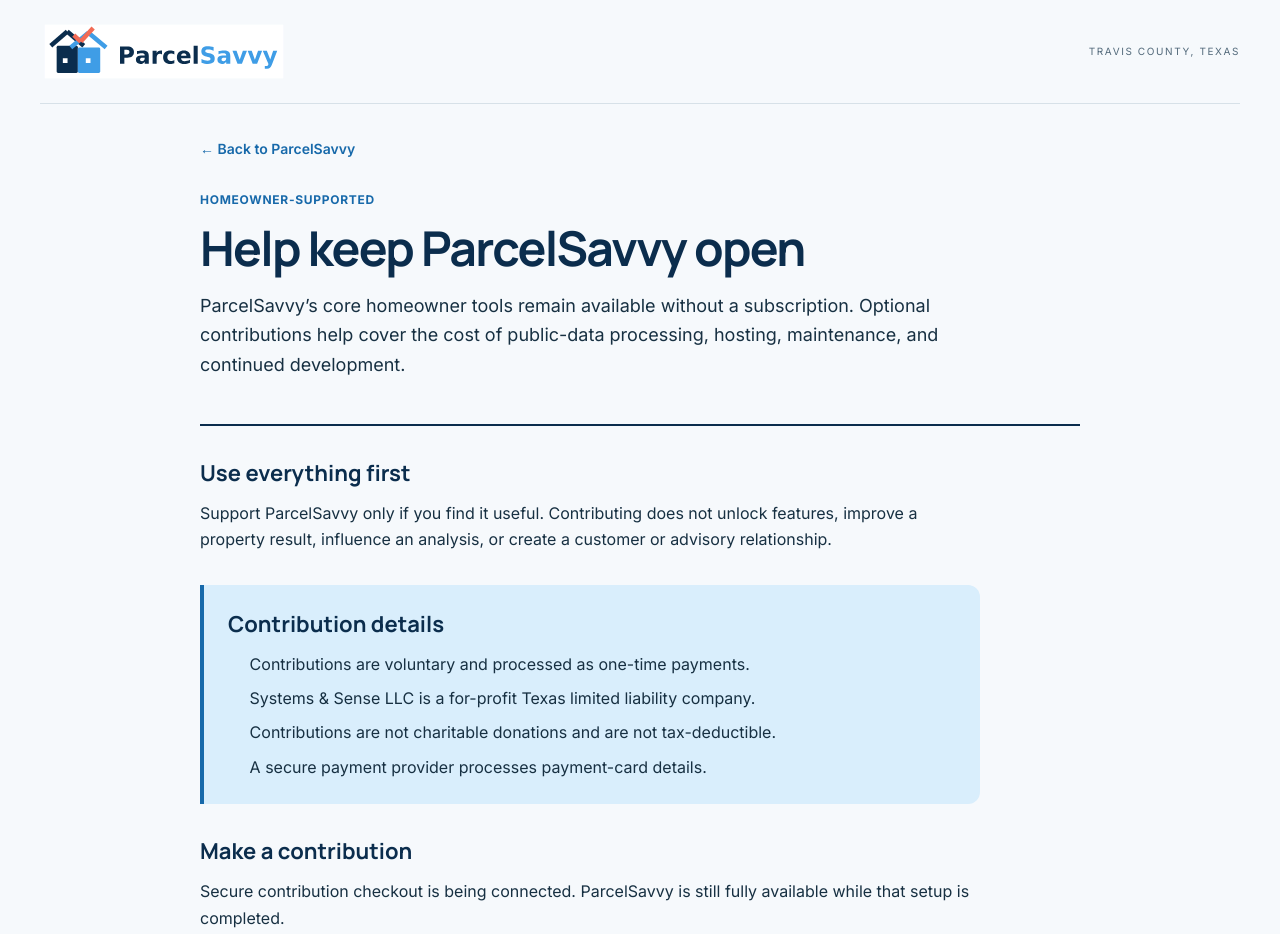
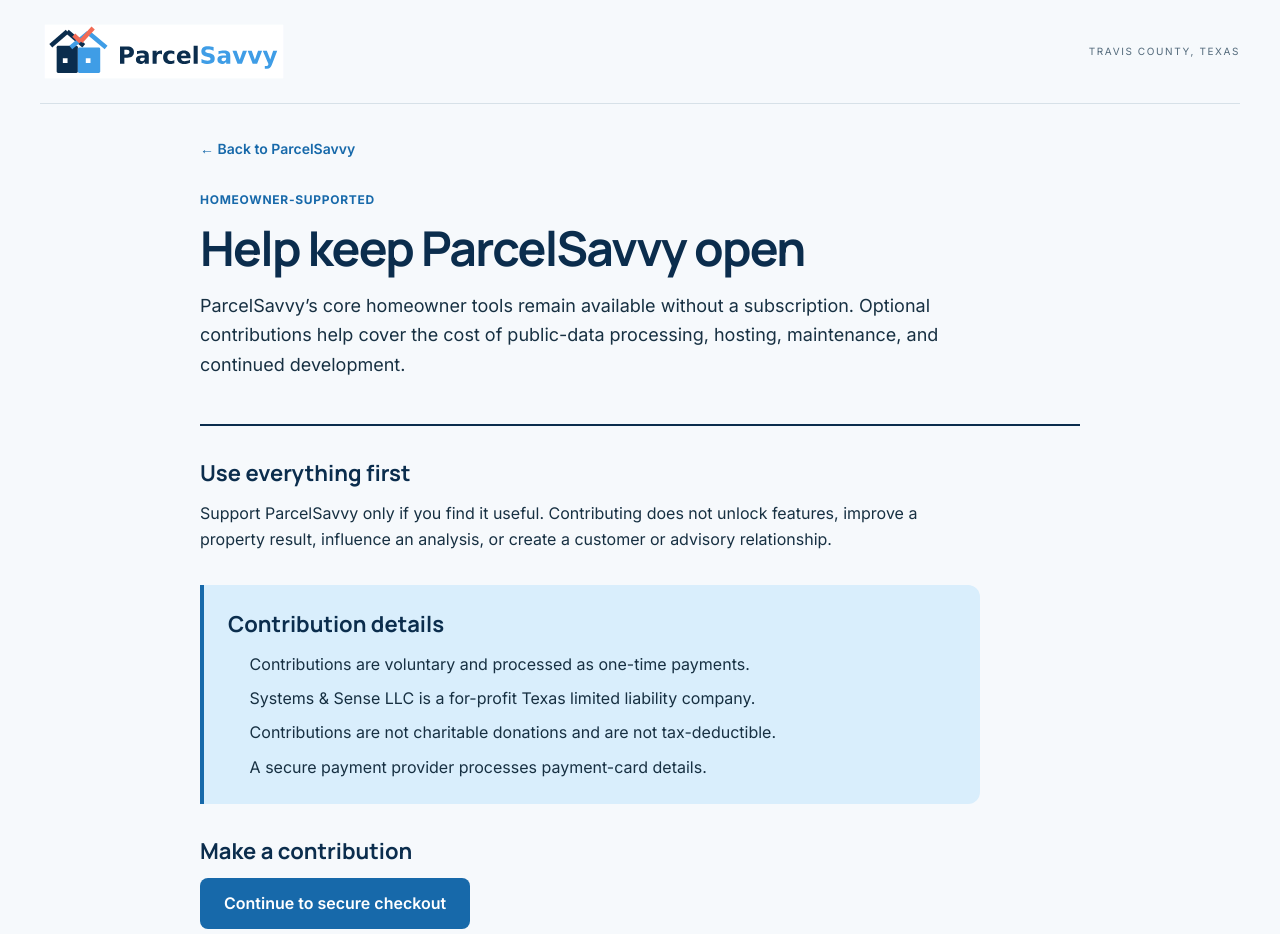
Before and after one commit to wlreich/PropertyTaxHelper, a Next.js app in the folder web/: page /support in a window 1280 px wide. Shown: the top 934 px of the page. Built offline with nearby package versions, Linux system fonts and the light colour scheme; no server answers.

Commit message:
Use live Stripe checkout on support page

```diff
--- a/web/src/app/support/page.tsx
+++ b/web/src/app/support/page.tsx
@@ -1,12 +1,16 @@
 import type { Metadata } from "next";
 import { InformationPage, informationStyles as styles } from "@/components/information-page";
-import { CONTACT_EMAIL, SITE_OPERATOR, contactHref } from "@/lib/site";
+import {
+  CONTACT_EMAIL,
+  SITE_OPERATOR,
+  SUPPORT_PAYMENT_URL,
+  contactHref,
+} from "@/lib/site";
 
 export const metadata: Metadata = { title: "Support ParcelSavvy" };
 
 function getCheckoutUrl() {
-  const configuredUrl = process.env.SUPPORT_PAYMENT_URL;
-  if (!configuredUrl) return null;
+  const configuredUrl = process.env.SUPPORT_PAYMENT_URL ?? SUPPORT_PAYMENT_URL;
 
   try {
     const url = new URL(configuredUrl);
```
